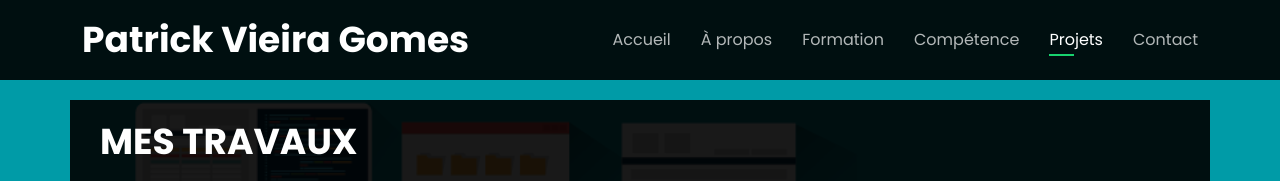
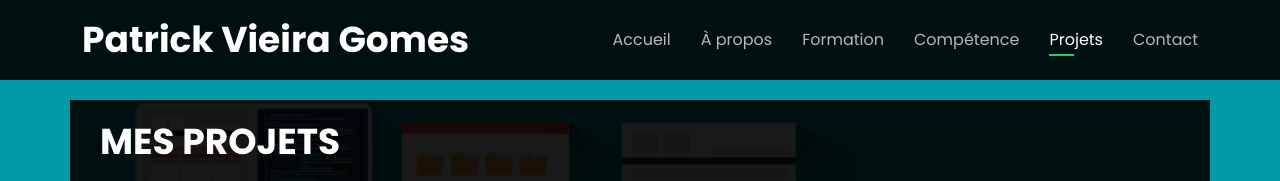
Before and after one commit to Adromane/My-work, a plain HTML site: page index.html in a window 1280 px wide. Both pictures are taken after a click on the link "Projets". Shown: the top 181 px of the page. Drawn offline with nearby package versions, Linux system fonts and the light colour scheme.

Commit message:
New commit

```diff
--- a/index.html
+++ b/index.html
@@ -519,7 +519,7 @@
   <section id="portfolio" class="portfolio">
     <div class="container">
       <div class="section-title">
-        <p>MES TRAVAUX</p>
+        <p>MES PROJETS</p>
       </div>
 
       <div class="row">
```
